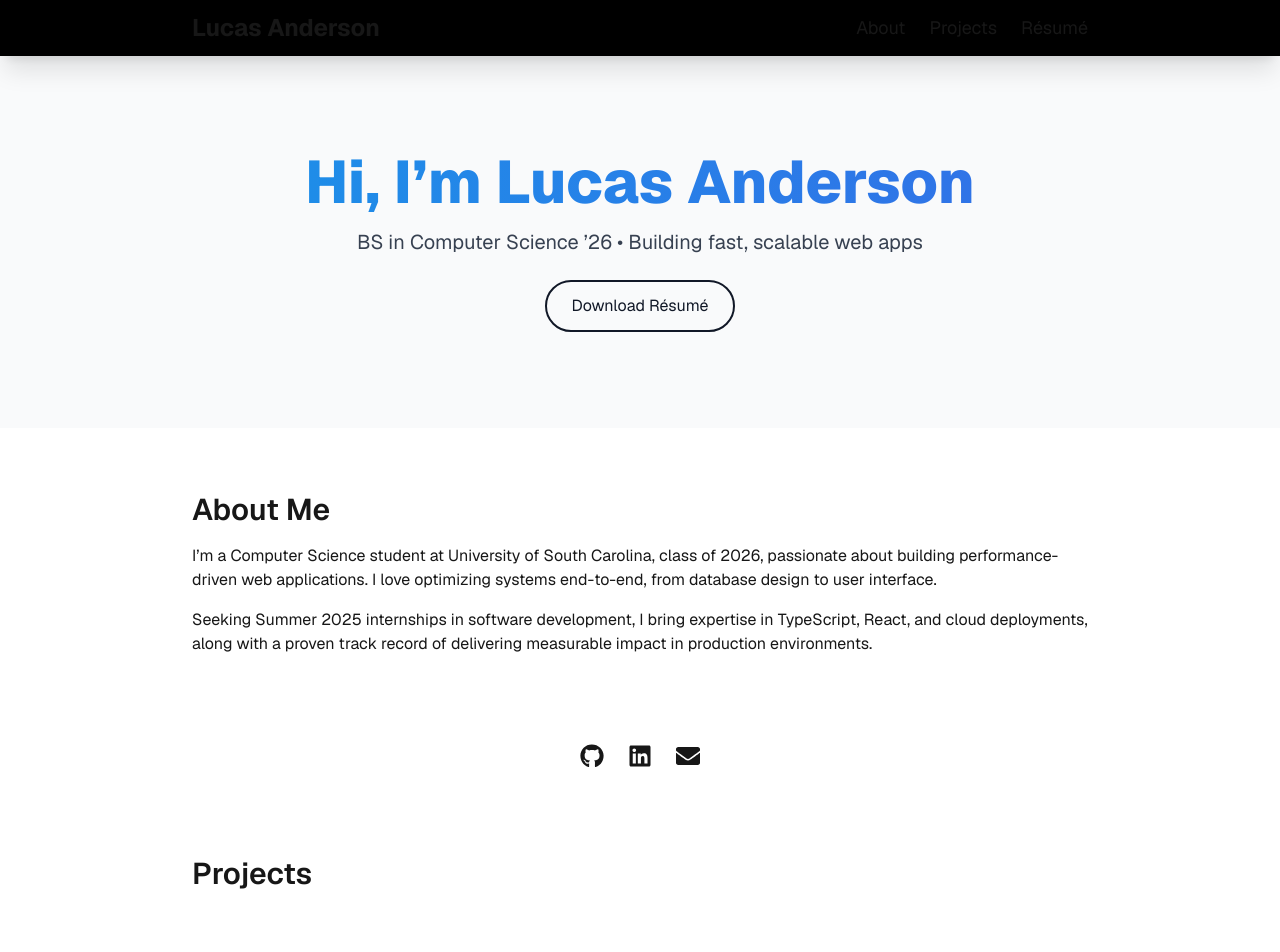
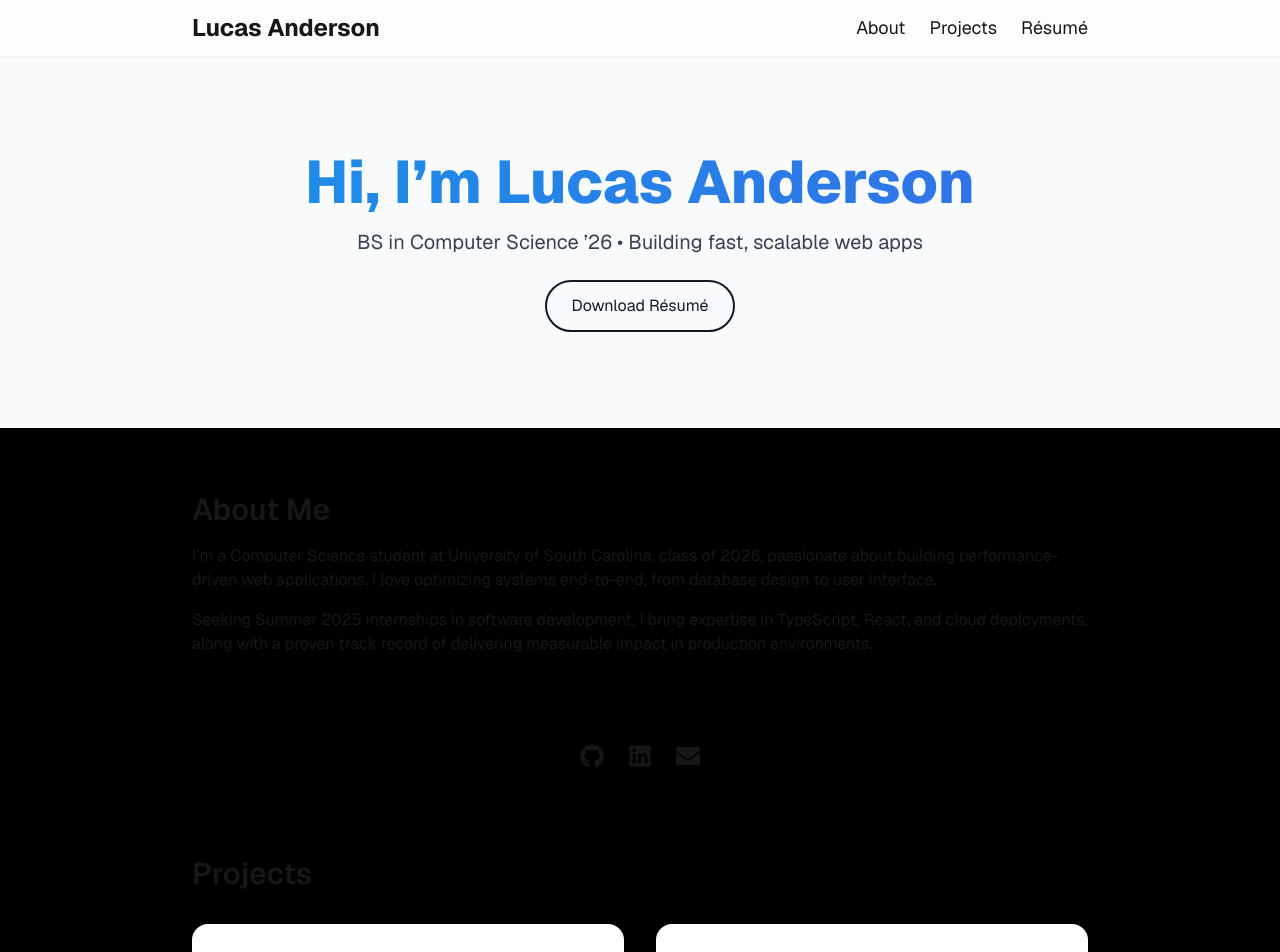
Before and after one commit to ay-Lucas/portfolio, a Next.js app: page / in a window 1280 px wide. Shown: the top 952 px of the page. Built offline with nearby package versions, Linux system fonts and the light colour scheme.

Commit message:
lighten, blur, and make navbar sticky

```diff
--- a/src/app/page.tsx
+++ b/src/app/page.tsx
@@ -6,13 +6,15 @@ import Socials from "@/components/Socials";
 
 export default function Home() {
   return (
-    <main className="min-h-screen font-[family-name:var(--font-geist-sans)]">
+    <main className="min-h-screen font-[family-name:var(--font-geist-sans)] bg-gray-50 dark:bg-gray-800">
       <NavBar />
       <Hero />
-      <div className="max-w-4xl md:p-0 w-full p-5 mx-auto space-y-6 ">
-        <About />
-        <Socials />
-        <Projects />
+      <div className="w-screen bg-black">
+        <div className="max-w-4xl md:p-0 w-full p-5 mx-auto space-y-6">
+          <About />
+          <Socials />
+          <Projects />
+        </div>
       </div>
     </main>
   );
--- a/src/components/Hero.tsx
+++ b/src/components/Hero.tsx
@@ -1,6 +1,6 @@
 export default function Hero() {
   return (
-    <section className="text-center py-24 bg-gray-50 dark:bg-gray-800">
+    <section className="text-center py-24">
       <h1 className="text-5xl lg:text-6xl font-extrabold bg-gradient-to-r from-sky-500 to-indigo-600 bg-[length:200%_200%] animate-gradient-x bg-clip-text text-transparent mb-4">
         Hi, I’m Lucas Anderson
       </h1>
--- a/src/components/NavBar.tsx
+++ b/src/components/NavBar.tsx
@@ -1,10 +1,8 @@
 import Link from "next/link";
 
-export default function NavBar({ className }: { className?: string }) {
+export default function NavBar() {
   return (
-    <div
-      className={`shadow-xl w-full bg-black/100 backdrop-blur-xl items-center ${className}`}
-    >
+    <nav className="sticky top-0 left-0 w-full z-50 bg-white/50 dark:bg-gray-900/40 backdrop-blur-sm shadow-sm">
       <div className="max-w-4xl mx-auto flex justify-between items-center py-3 px-6 md:px-0">
         <Link href="/" className="text-2xl font-bold hover:text-blue-500">
           Lucas Anderson
@@ -25,6 +23,6 @@ export default function NavBar({ className }: { className?: string }) {
           </Link>
         </div>
       </div>
-    </div>
+    </nav>
   );
 }
```
